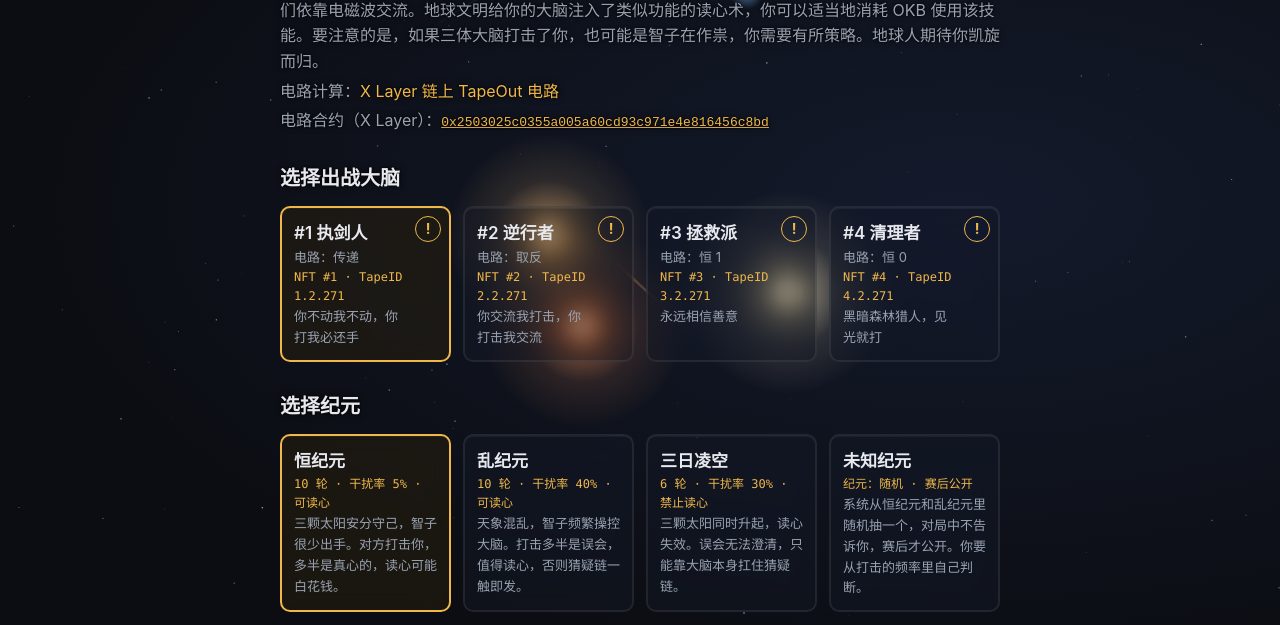
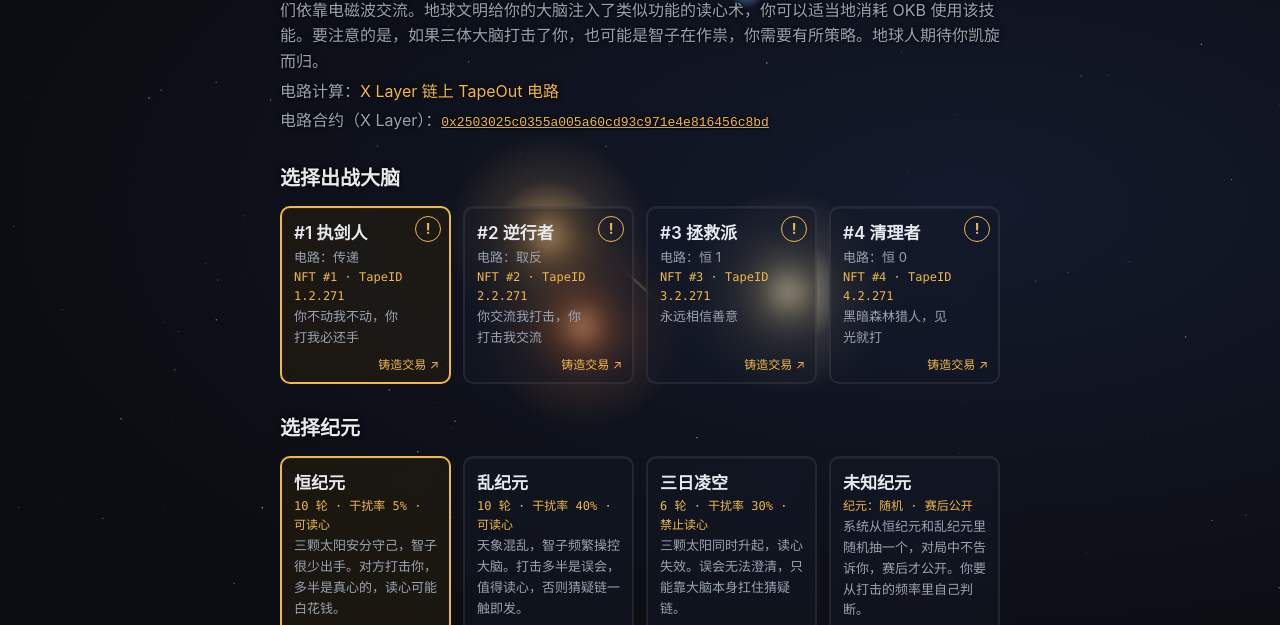
Before and after one commit to trytotapeout/ChainOfSuspicion, a website with bundled scripts: page web/index.html in a window 1280 px wide. Shown: the part 115-740 px from the top of the page. Built offline with nearby package versions, Linux system fonts and the light colour scheme.

Commit message:
Link each brain NFT to its OKLink mint transaction
Mint txs for NFT #1-#4 were verified on-chain (success, sent by the
deployer wallet, minting exactly that tokenId). Shown on each card,
in the brain info dialog and in the README.

```diff
--- a/src/circuits.js
+++ b/src/circuits.js
@@ -4,9 +4,8 @@
 // tapeoutId：TapeOut 的 TapeID，格式“电路号.链代码.处理器编号”（X Layer 链代码为 2），null 表示还没流片。
 // nftId：电路 NFT 在 Circuits 合约（ERC-721）里的 tokenId，也就是 eval 时传的电路号。
 // wiring：用 NAND 实现的接法，界面的大脑说明弹窗会展示。
+// mintTx：流片铸造这枚电路 NFT 的交易哈希（已核对：成功、由部署钱包发起、铸造的正是该 tokenId）。
 // 链上调用：Circuits 合约 eval(uint256 电路号, bytes 输入)，输入输出按小端位序打包，bit0 = IN0 / OUT0。
-//   #1 流片交易 0x18a70855fa03cdb0373e0cf25e8e4b1bd94541bbae0dd7ac5ab5435a51e62423
-//   #2 流片交易 0x7c6ec250b7bbb37000c548ca147247fcf0262fa77de448c927e505cbc3bd25c3
 // 4 个电路在本项目 processor 上的链上电路号正好是 1～4，和游戏内编号一致。
 
 // X Layer（chainId 196）上本项目 processor 的 Circuits 合约。
@@ -16,14 +15,20 @@ export const TAPEOUT = {
   explorer: 'https://www.oklink.com/zh-hans/x-layer/evm/address/0x2503025c0355A005a60CD93c971E4e816456c8bd',
 };
 
+export const mintTxUrl = (hash) => `https://www.oklink.com/zh-hans/x-layer/evm/tx/${hash}`;
+
 export const CIRCUITS = [
   { id: 1, name: '执剑人', gate: '传递', desc: '你不动我不动，你打我必还手', tapeoutId: '1.2.271', nftId: 1,
+    mintTx: '0x18a70855fa03cdb0373e0cf25e8e4b1bd94541bbae0dd7ac5ab5435a51e62423',
     wiring: 'A = NAND(IN0, IN0) = ¬IN0；OUT0 = NAND(A, A) = IN0。两次取反，负负得正。' },
   { id: 2, name: '逆行者', gate: '取反', desc: '你交流我打击，你打击我交流', tapeoutId: '2.2.271', nftId: 2,
+    mintTx: '0x7c6ec250b7bbb37000c548ca147247fcf0262fa77de448c927e505cbc3bd25c3',
     wiring: 'OUT0 = NAND(IN0, IN0) = ¬IN0。一个与非门就是取反。' },
   { id: 3, name: '拯救派', gate: '恒 1', desc: '永远相信善意', tapeoutId: '3.2.271', nftId: 3,
+    mintTx: '0x036e8cf69e81ff5ef3a5399939e8fd62d748cb270c01f05aad7e8902b158c2f2',
     wiring: 'A = NAND(IN0, IN0) = ¬IN0；OUT0 = NAND(IN0, A) = ¬(x ∧ ¬x) = 1。' },
   { id: 4, name: '清理者', gate: '恒 0', desc: '黑暗森林猎人，见光就打', tapeoutId: '4.2.271', nftId: 4,
+    mintTx: '0xae48453a32e898279c041c2bc8f591240791979afddcce004ab9d1506608a04b',
     wiring: '在拯救派的恒 1 后面再接一个 NAND(B, B) 取反：OUT0 = ¬1 = 0。' },
 ];
 
--- a/web/app.js
+++ b/web/app.js
@@ -1,4 +1,4 @@
-import { CIRCUITS, getCircuit, TAPEOUT } from '../src/circuits.js';
+import { CIRCUITS, getCircuit, TAPEOUT, mintTxUrl } from '../src/circuits.js';
 import { createMatch, ATTACK } from '../src/engine.js';
 import { pickCircuit, createReadPolicy } from '../src/ai.js';
 import { randomSeed } from '../src/rng.js';
@@ -42,6 +42,7 @@ function renderCircuits() {
         <div class="desc">${c.desc}</div>
       </button>
       <button type="button" class="btn-info" data-info="${c.id}" aria-haspopup="dialog" aria-label="#${c.id} ${c.name} 的输入输出说明">!</button>
+      ${c.mintTx ? `<a class="mint-link" href="${mintTxUrl(c.mintTx)}" target="_blank" rel="noopener noreferrer" aria-label="#${c.id} ${c.name} 的铸造交易（OKLink）">铸造交易 ↗</a>` : ''}
     </div>`,
   ).join('');
 }
@@ -80,7 +81,7 @@ async function openBrainInfo(id) {
     </table>
     <h3>电路接法</h3>
     <p>${c.wiring}</p>
-    ${c.nftId ? `<p class="chain-line">链上：NFT #${c.nftId} · TapeID ${c.tapeoutId}<br>合约 <a href="${TAPEOUT.explorer}" target="_blank" rel="noopener noreferrer"><code>${TAPEOUT.circuits}</code></a></p>
+    ${c.nftId ? `<p class="chain-line">链上：NFT #${c.nftId} · TapeID ${c.tapeoutId}<br>合约 <a href="${TAPEOUT.explorer}" target="_blank" rel="noopener noreferrer"><code>${TAPEOUT.circuits}</code></a>${c.mintTx ? `<br>铸造交易 <a href="${mintTxUrl(c.mintTx)}" target="_blank" rel="noopener noreferrer"><code>${c.mintTx}</code></a>` : ''}</p>
     <button type="button" id="btn-brain-verify">在链上核对真值表</button>` : ''}`;
   $('btn-brain-verify')?.addEventListener('click', () => verifyBrainOnChain(id));
   brainDialog.showModal();
--- a/web/style.css
+++ b/web/style.css
@@ -47,6 +47,10 @@ h2 { font-size: 20px; margin: 28px 0 12px; }
   font-weight: 700; font-size: 14px; line-height: 1; color: var(--accent); border-color: var(--accent); background: transparent;
 }
 .btn-info:hover { background: var(--accent); color: #1a1406; }
+/* 铸造交易链接放在卡片右下角；它和选择按钮是兄弟元素，按钮里不能嵌套链接 */
+.circuit-card .circuit { padding-bottom: 34px; }
+.mint-link { position: absolute; right: 12px; bottom: 10px; font-size: 12px; color: var(--accent); text-decoration: none; }
+.mint-link:hover, .mint-link:focus-visible { text-decoration: underline; }
 .chain-line { font-size: 13px; color: var(--muted); }
 .chain-line code { word-break: break-all; }
 .circuit:focus-visible, button:focus-visible, input:focus-visible { outline: 2px solid var(--accent); outline-offset: 2px; }
```
Also changed, not shown: README.md.
